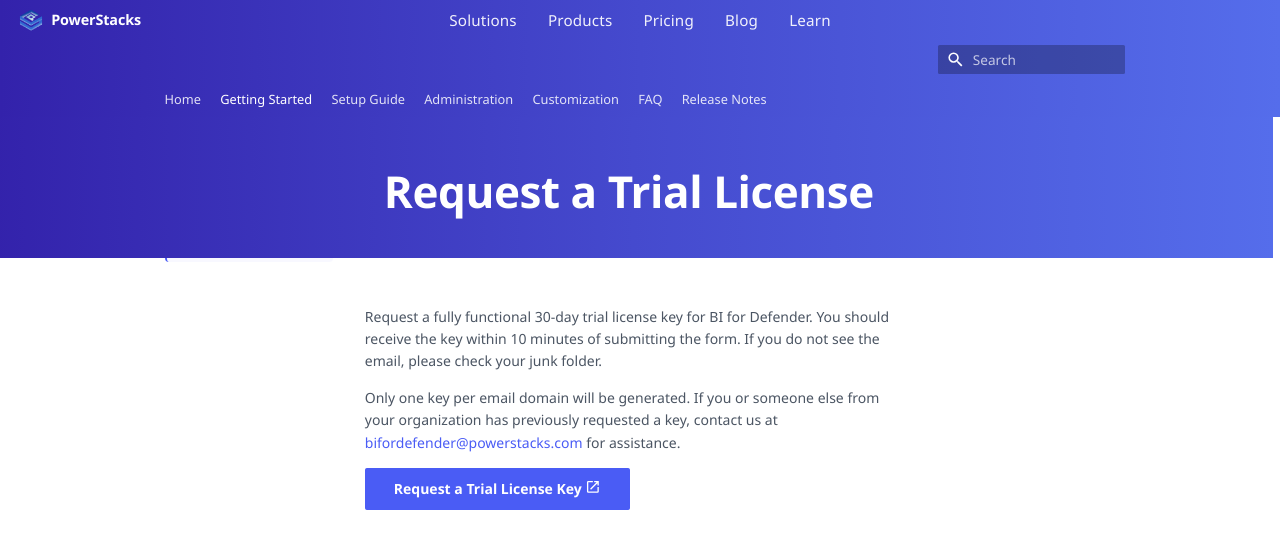
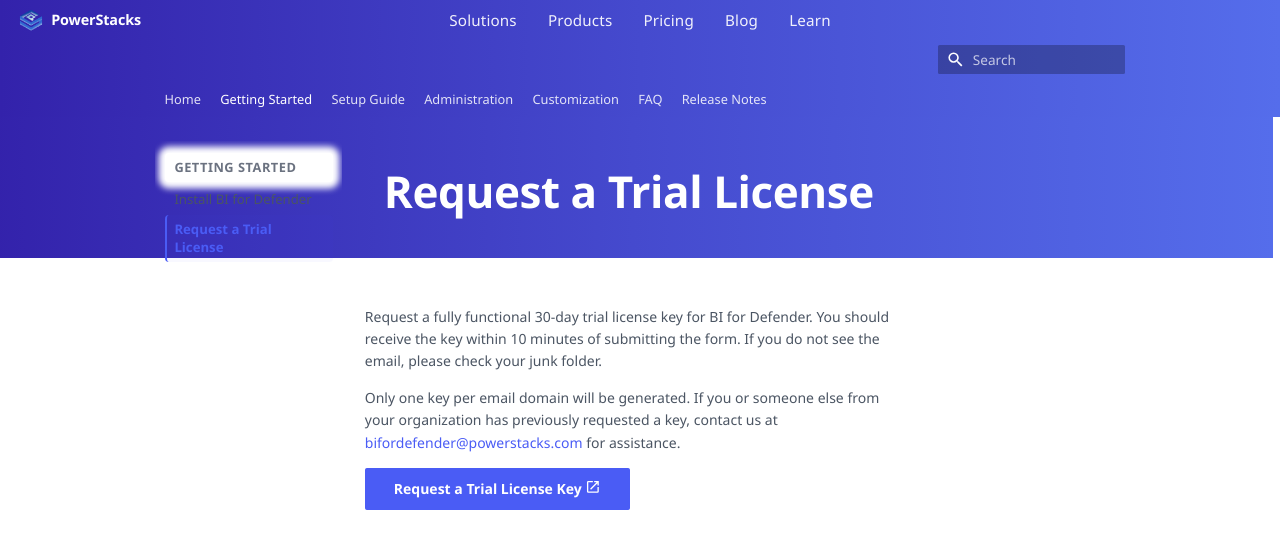
Before and after one commit to powerstacks-corp/BI-for-Defender, an MkDocs documentation site: the page built from docs/guides/request-a-trial-license.md, in a window 1280 px wide and 900 px high. Shown: the top 549 px of the window. Built offline with MkDocs 1.6.1 and Material for MkDocs 9.7.7, drawn with Linux system fonts in a browser that asks for light colours; comment, search, counter and statistics services are not loaded.

Commit message:
Stack docs sidebars above hero banner so they are not hidden

```diff
--- a/docs/stylesheets/microsoft-learn.css
+++ b/docs/stylesheets/microsoft-learn.css
@@ -1041,4 +1041,10 @@ body {
 .md-sidebar--secondary {
   top: 40px !important;
   height: calc(100vh - 40px) !important;
+  /* Stack above the hero banner. The hero uses width:100vw to break out of
+     the content column and visually covers the sidebar columns. Without a
+     z-index here, the hero (position:relative, later in DOM) wins the
+     stacking fight. z-index:5 sits below the fixed top banner (z-index:10)
+     but above the hero (auto). */
+  z-index: 5 !important;
 }
```
